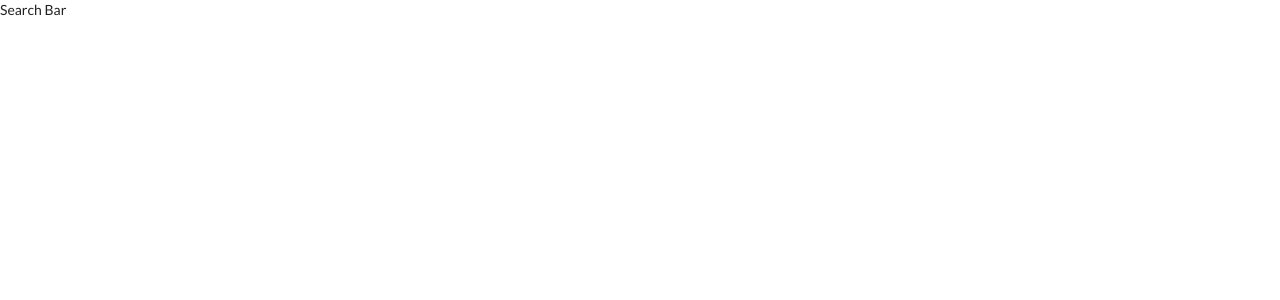
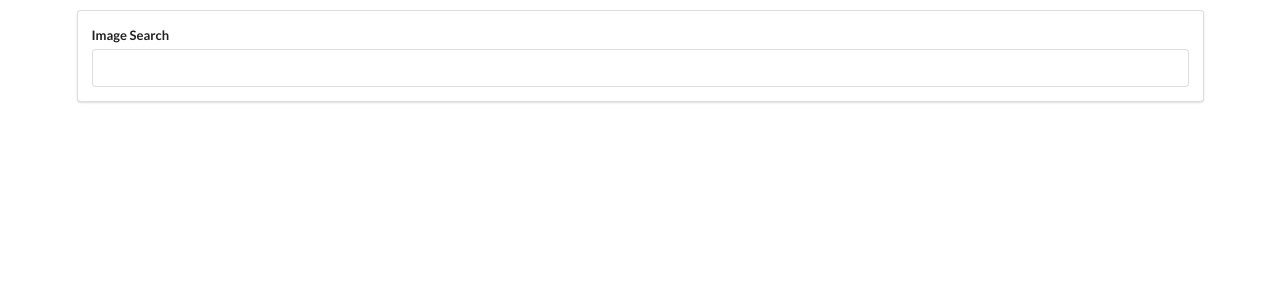
Before and after one commit to maliaaska/pics, a React (Create React App) app: page / in a window 1280 px wide. Shown: the top 300 px of the page. Built offline with nearby package versions, Linux system fonts and the light colour scheme.

Commit message:
webpack issue solved

```diff
--- a/src/components/App.js
+++ b/src/components/App.js
@@ -2,7 +2,7 @@
 import Searchbar from "./SearchBar";
 const App = () => {
   return (
-    <div>
+    <div className="ui container" style={{ marginTop: "10px" }}>
       <Searchbar />
     </div>
   );
--- a/src/components/SearchBar.js
+++ b/src/components/SearchBar.js
@@ -1,8 +1,21 @@
 import React from "react";
 
 class SearchBar extends React.Component {
+  onInputChange(event) {
+    console.log(event.target.value);
+  }
+
   render() {
-    return <div>Search Bar</div>;
+    return (
+      <div className="ui segment">
+        <form className="ui form">
+          <div className="field">
+            <label>Image Search</label>
+            <input type="text" onChange={this.onInputChanges} />
+          </div>
+        </form>
+      </div>
+    );
   }
 }
 
```
Also changed, not shown: 1 other file (tests, documents, lock files or other folders).
